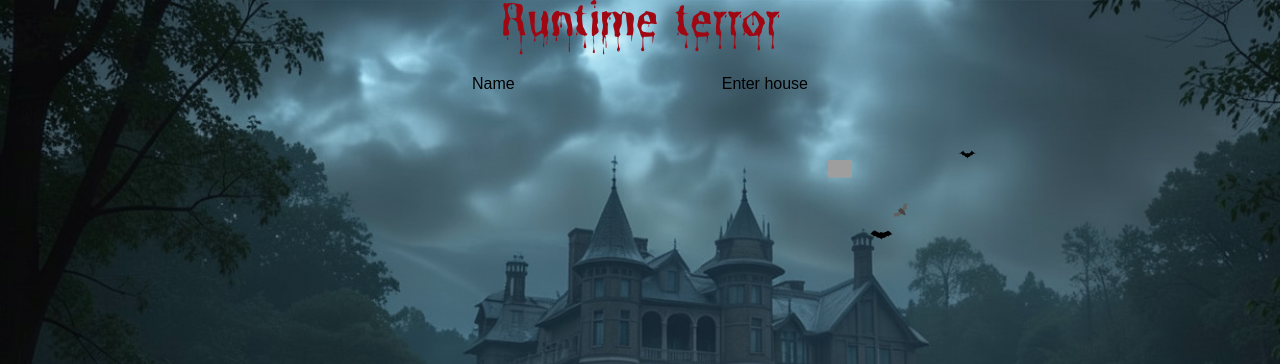
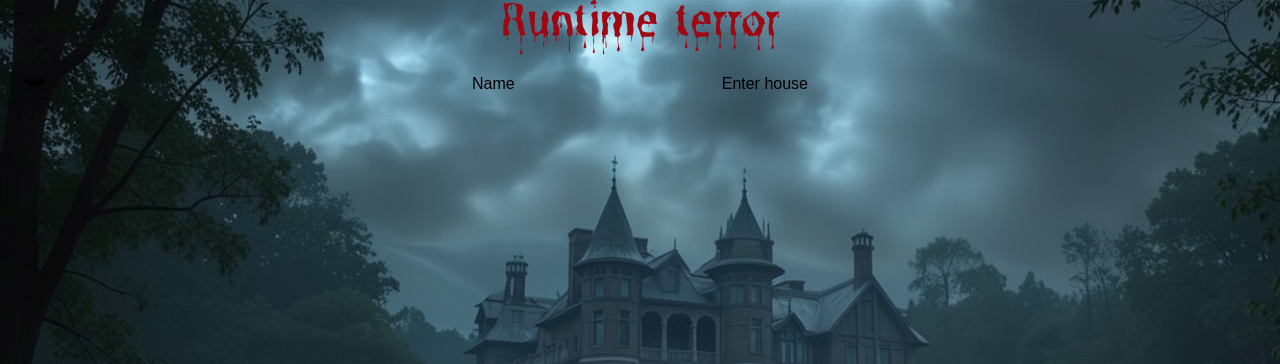
Before and after one commit to mariefarnstrom/runtime-terror, a Next.js app: page / in a window 1280 px wide. Shown: the top 364 px of the page. Built offline with nearby package versions, Linux system fonts and the light colour scheme; grey boxes are pictures that could not be loaded.

Commit message:
Updated Bats animation

```diff
--- a/src/components/effects/Bats.tsx
+++ b/src/components/effects/Bats.tsx
@@ -38,39 +38,76 @@ export default function Bats() {
     <div className="absolute inset-0 overflow-hidden pointer-events-none">
       <Bat
         src="/assets/images/bat-with-raised-wings-svgrepo-com.svg"
-        startX="65%"
-        startY="20%"
-        animateX={["-20%", "25%", "-20%"]}
-        animateY={["0%", "-15%", "0%"]}
-        duration={5}
+        startX="0%"
+        startY="0%"
+        animateX={["-200px", "110vw", "-200px"]}
+        animateY={["500px", "-100px", "500px"]}
+        duration={12}
+        size={24}
+      />
+      {/* Starts left of screen, flies across to right */}
+      <Bat
+        src="/assets/images/bat-in-medium-size-variant-silhouette-svgrepo-com.svg"
+        startX="0%"
+        startY="0%"
+        animateX={["-200px", "110vw", "-200px"]}
+        animateY={["500px", "-100px", "500px"]}
+        duration={10}
         size={24}
       />
       <Bat
-        src="/assets/images/bat-svgrepo-com (1).svg"
-        startX="70%"
-        startY="25%"
-        animateX={["10%", "-25%", "10%"]}
-        animateY={["-10%", "15%", "-10%"]}
-        duration={4}
-        size={18}
-      />
-      <Bat
         src="/assets/images/bat-svgrepo-com.svg"
-        startX="75%"
-        startY="18%"
-        animateX={["-15%", "20%", "-15%"]}
-        animateY={["5%", "-20%", "5%"]}
-        duration={6}
-        size={20}
+        startX="0%"
+        startY="0%"
+        animateX={["-200px", "110vw", "-200px"]}
+        animateY={["500px", "-100px", "500px"]}
+        duration={9}
+        size={24}
       />
       <Bat
         src="/assets/images/bat-in-medium-size-variant-silhouette-svgrepo-com.svg"
-        startX="68%"
-        startY="28%"
-        animateX={["15%", "-20%", "15%"]}
-        animateY={["-8%", "12%", "-8%"]}
-        duration={4.5}
-        size={22}
+        startX="0%"
+        startY="0%"
+        animateX={["-200px", "110vw", "-200px"]}
+        animateY={["500px", "-100px", "500px"]}
+        duration={11}
+        size={24}
+      />
+      <Bat
+        src="/assets/images/bat-in-medium-size-variant-silhouette-svgrepo-com.svg"
+        startX="0%"
+        startY="0%"
+        animateX={["-200px", "110vw", "-200px"]}
+        animateY={["500px", "-100px", "500px"]}
+        duration={9}
+        size={24}
+      />
+      <Bat
+        src="/assets/images/bat-in-medium-size-variant-silhouette-svgrepo-com.svg"
+        startX="0%"
+        startY="0%"
+        animateX={["-200px", "110vw", "-200px"]}
+        animateY={["500px", "-100px", "500px"]}
+        duration={11}
+        size={24}
+      />
+      <Bat
+        src="/assets/images/bat-in-medium-size-variant-silhouette-svgrepo-com.svg"
+        startX="0%"
+        startY="0%"
+        animateX={["-200px", "110vw", "-200px"]}
+        animateY={["500px", "-100px", "500px"]}
+        duration={8}
+        size={24}
+      />
+      <Bat
+        src="/assets/images/bat-in-medium-size-variant-silhouette-svgrepo-com.svg"
+        startX="0%"
+        startY="0%"
+        animateX={["-200px", "110vw", "-200px"]}
+        animateY={["500px", "-100px", "500px"]}
+        duration={12}
+        size={24}
       />
     </div>
   );
```
